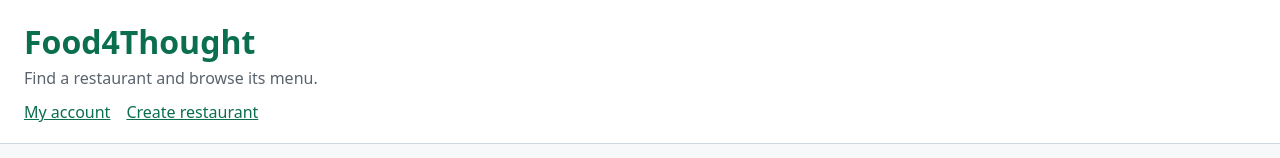
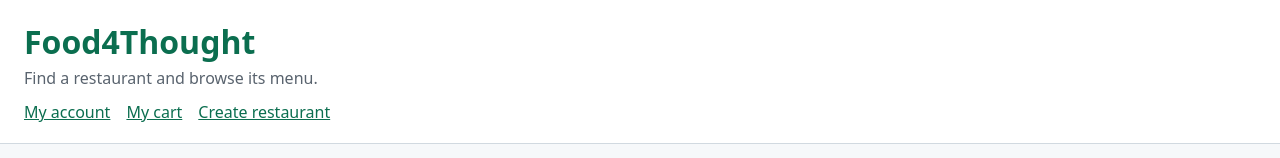
Before and after one commit to gwan-kib/COSC-310-Lab-Food4Thought, a plain HTML site: page frontend/index.html in a window 1280 px wide. Shown: the top 158 px of the page. Drawn offline with Linux system fonts and the light colour scheme; no server answers.

Commit message:
feat(#100): connect frontend/index.html to customer cart

```diff
--- a/frontend/index.html
+++ b/frontend/index.html
@@ -16,7 +16,7 @@ data through the API.
     <header class="site-header">
       <h1>Food4Thought</h1>
       <p>Find a restaurant and browse its menu.</p>
-      <nav aria-label="Main navigation"><a href="account.html">My account</a> <a href="create-restaurant.html">Create restaurant</a></nav>
+      <nav aria-label="Main navigation"><a href="account.html">My account</a> <a href="cart.html">My cart</a> <a href="create-restaurant.html">Create restaurant</a></nav>
     </header>
 
     <main class="layout">
```
